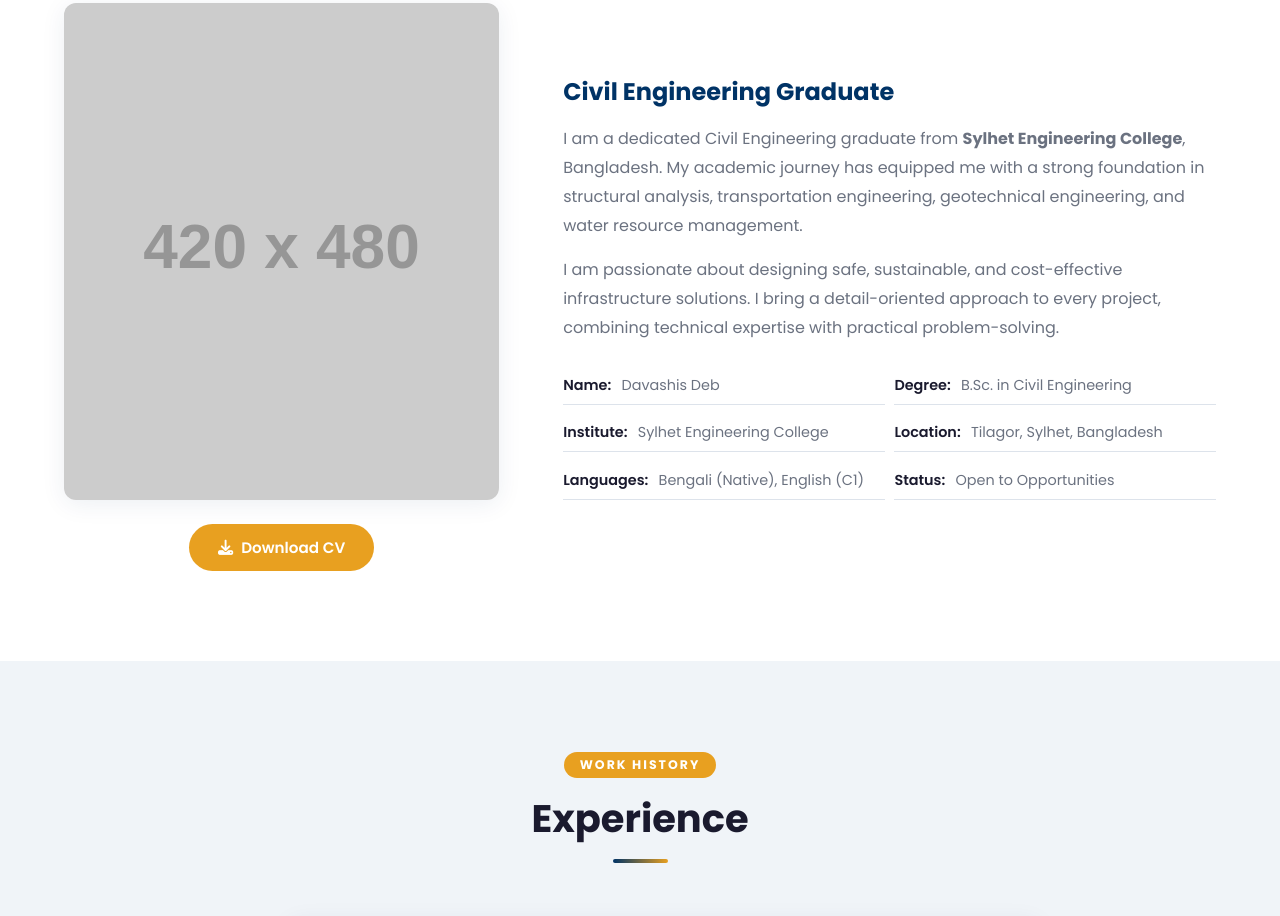
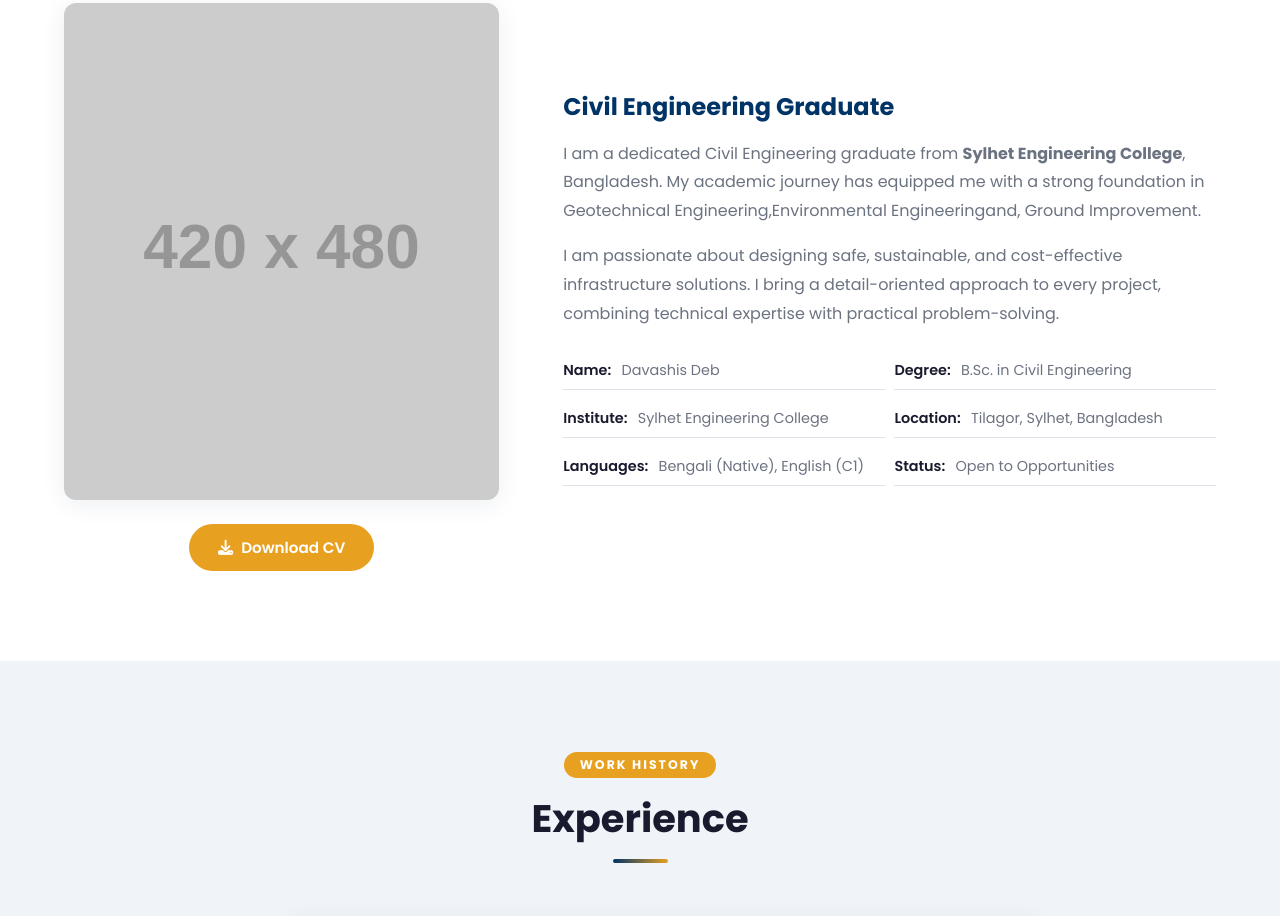
Before and after one commit to davashisdeb/Portfolio, a website: page index.html in a window 1280 px wide. Shown: the part 1055-1971 px from the top of the page. Drawn offline with Linux system fonts and the light colour scheme; placeholder pictures from the web are drawn by us.

Commit message:
added some fixes

```diff
--- a/index.html
+++ b/index.html
@@ -60,7 +60,7 @@
       <div class="hero-social">
         <a href="mailto:davashisdeb@gmail.com" aria-label="Email"><i class="fas fa-envelope"></i></a>
         <a href="https://www.linkedin.com/in/davashis-deb/" target="_blank" rel="noopener" aria-label="LinkedIn"><i class="fab fa-linkedin-in"></i></a>
-        <a href="https://github.com/davashisdeb" target="_blank" rel="noopener" aria-label="Googlescholar"><i class="fab fa-github"></i></a>
+        <a href="https://github.com/davashisdeb" target="_blank" rel="noopener" aria-label="GitHub"><i class="fab fa-github"></i></a>
       </div>
     </div>
     <div class="hero-image">
@@ -94,8 +94,7 @@
           <h3>Civil Engineering Graduate</h3>
           <p>
             I am a dedicated Civil Engineering graduate from <strong>Sylhet Engineering College</strong>,
-            Bangladesh. My academic journey has equipped me with a strong foundation in structural
-            analysis, transportation engineering, geotechnical engineering, and water resource management.
+            Bangladesh. My academic journey has equipped me with a strong foundation in Geotechnical Engineering,Environmental Engineeringand, Ground Improvement.
           </p>
           <p>
             I am passionate about designing safe, sustainable, and cost-effective infrastructure solutions.
```
